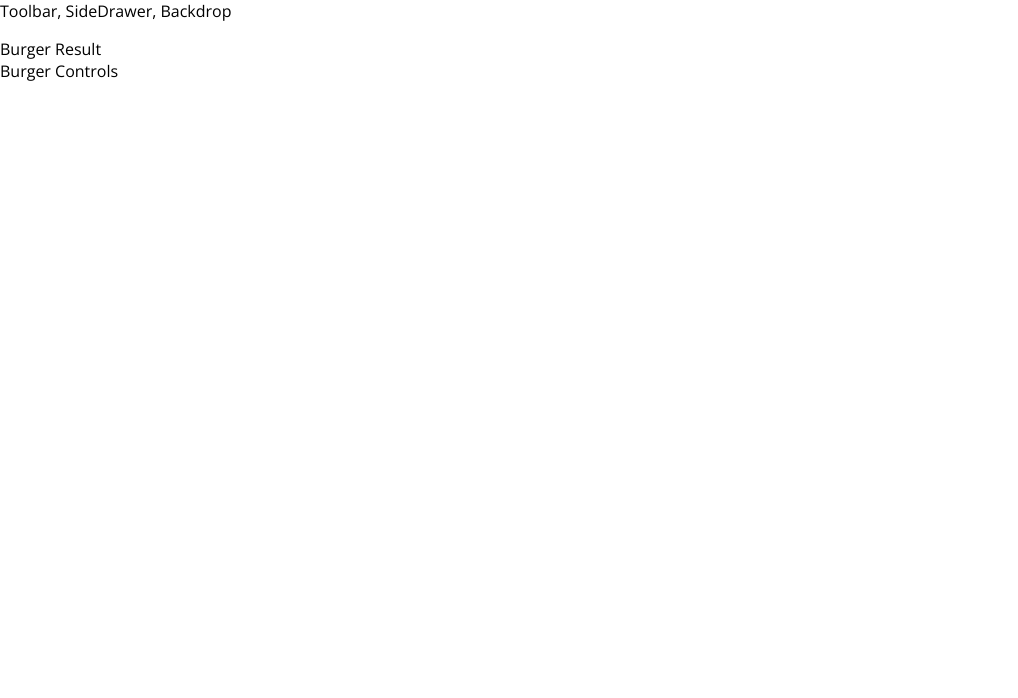
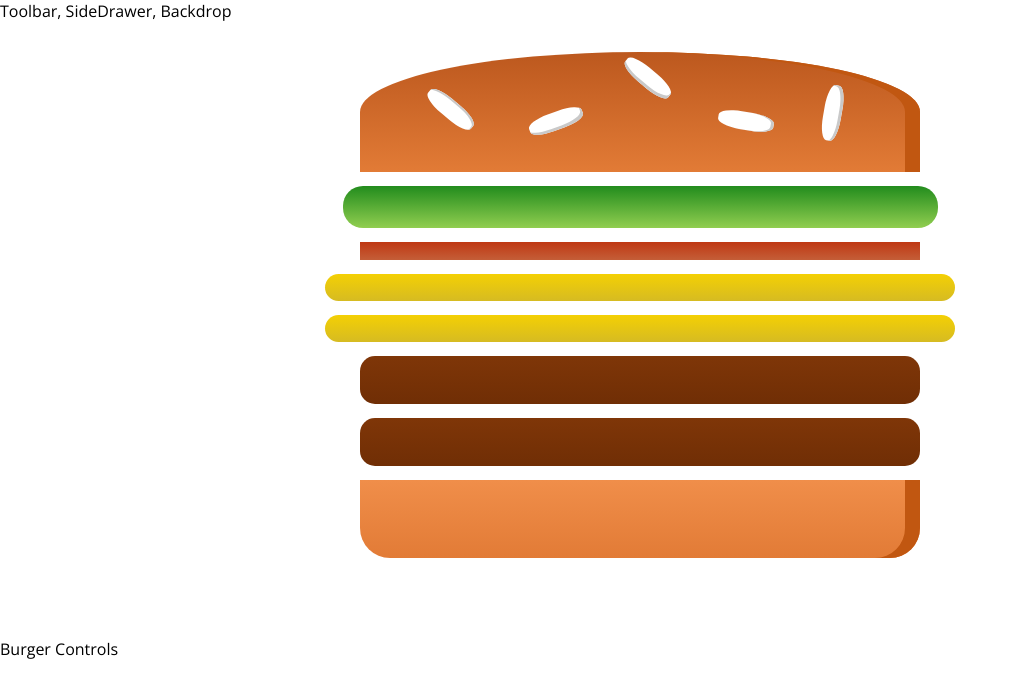
Before and after one commit to luizpaulofranz/react-burguer, a React app: page / in a window 1280 px wide. Shown: the top 698 px of the page, without its empty margins (0-1018 px from the left). Built offline with nearby package versions, Linux system fonts and the light colour scheme.

Commit message:
Changes BurguerBuilder to handle with states and Burger to show accordly

```diff
--- /dev/null
+++ b/src/components/Burger/Burger.css
@@ -0,0 +1,30 @@
+.Burger {
+    width: 100%;
+    margin: auto;
+    height: 250px;
+    overflow: scroll;
+    text-align: center;
+    font-weight: bold;
+    font-size: 1.2rem;
+}
+
+@media (min-width:500px) and (max-height: 400px) {
+    .Burger {
+        width: 350px;
+        height: 300px;
+    }
+}
+
+@media (min-width:500px) and (min-height: 401px) {
+    .Burger {
+        width: 450px;
+        height: 400px;
+    }
+}
+
+@media (min-width:1000px) and (min-height: 700px) {
+    .Burger {
+        width: 700px;
+        height: 600px;
+    }
+}
--- a/src/components/Burger/Burger.js
+++ b/src/components/Burger/Burger.js
@@ -0,0 +1,31 @@
+import React from 'react';
+import classes from './Burger.css';
+
+import BurgerIngredient from './BurgerIngredient/BurgerIngredient';
+
+const Burger = ( props ) => {
+
+    // all of this turns our ingredients state in an array of BurgerIngredinet
+    // Object.keys returns an array with all keys/props of a given object
+    const transformIngredients = Object.keys(props.ingredients)
+        .map(ingredientKey => {
+            // Array return a new array with the given number of positions
+            // here we create a number of specific ingredient accordly with the ingredient value
+            return [...Array(props.ingredients[ingredientKey])].map(
+                // this syntax indicates that the value isn't important, we want the key
+                (_,i) => {
+                    return <BurgerIngredient key={ingredientKey+i} type={ingredientKey} />
+                }
+            )
+        });
+    // and here we simply show the ingredient array
+    return (
+        <div className={classes.Burger}>
+            <BurgerIngredient type="bread-top" />
+            {transformIngredients}
+            <BurgerIngredient type="bread-bottom" />
+        </div>
+    );
+}
+
+export default Burger;
--- a/src/containers/BurgerBuilder/BurgerBuilder.js
+++ b/src/containers/BurgerBuilder/BurgerBuilder.js
@@ -5,11 +5,26 @@
 // usamos nosso wrapper para tratar elementos adjacentes
 import Aux from '../../hoc/Aux';
 
+import Burger from '../../components/Burger/Burger';
+
 class BurgerBuilder extends Component {
+
+    state = {
+        // the ingredients and its quantities
+        ingredients: {
+            salad: 1,
+            bacon: 1,
+            cheese: 2,
+            meat: 2
+        }
+    }
+
     render() {
         return (
             <Aux>
-                <div>Burger Result</div>
+                <div>
+                    <Burger ingredients={this.state.ingredients}/>
+                </div>
                 <div>Burger Controls</div>
             </Aux>
         );
```
